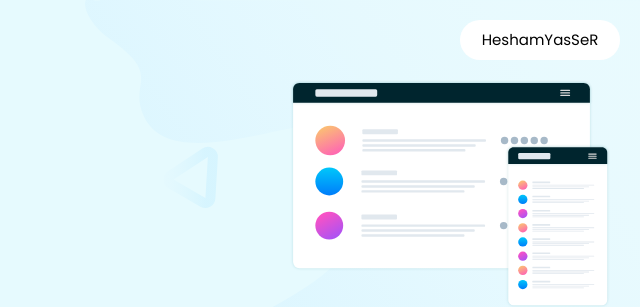
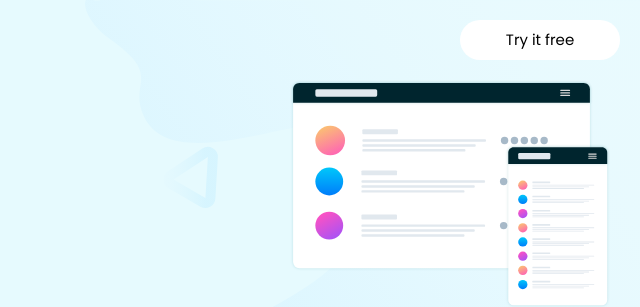
Before and after one commit to ghareebOo/last-huddle, a plain HTML site: page index.html in a window 1280 px wide. Shown: the top 307 px of the page, 640-1280 px from the left. Drawn offline with nearby package versions, Linux system fonts and the light colour scheme.

Commit message:
try it free

```diff
--- a/index.html
+++ b/index.html
@@ -18,7 +18,7 @@
                 <div class="logo">
                     <img src="./imgs/logo.svg" alt=""/>
                 </div>
-                <button class="try">HeshamYasSeR</button>
+                <button class="try">Try it free</button>
             </div>
             <div class="image">
                 <img src="./imgs/illustration-mockups.svg" alt=""/>
```
